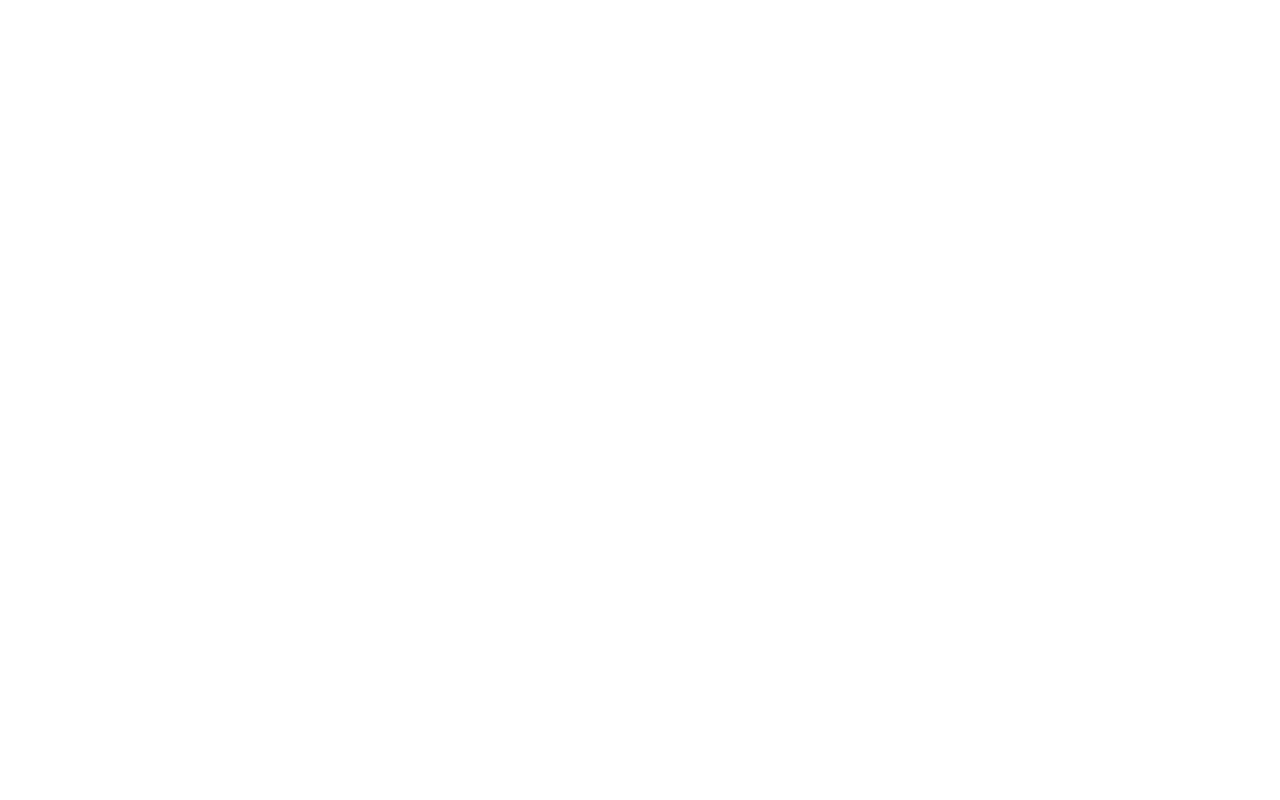
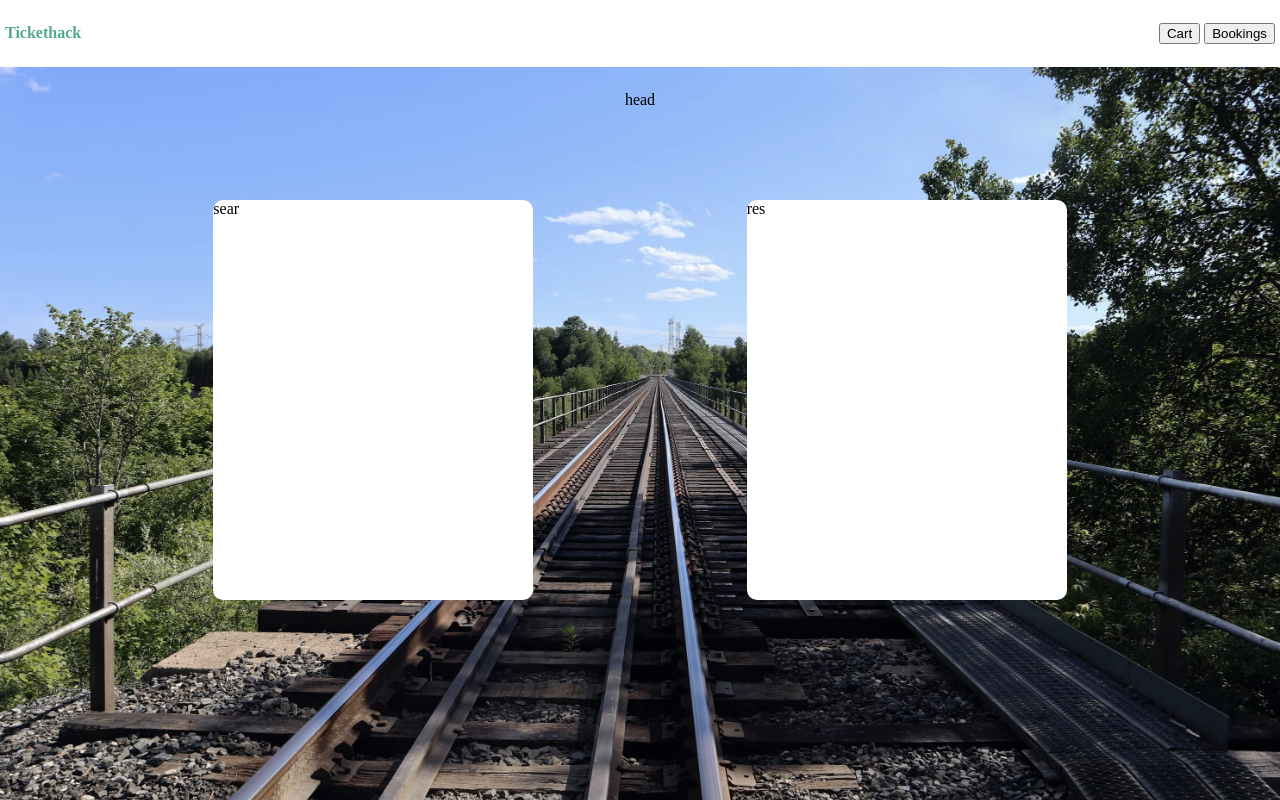
Before and after one commit to Retouched/tickethack-frontend, a plain HTML site: page index.html in a window 1280 px wide. Drawn offline with Linux system fonts and the light colour scheme.

Commit message:
midway creation home page

```diff
--- a/index.html
+++ b/index.html
@@ -3,9 +3,23 @@
 <head>
     <meta charset="UTF-8">
     <meta name="viewport" content="width=device-width, initial-scale=1.0">
-    <title>Document</title>
+    <title>Home</title>
+    <link rel="stylesheet" href="style.css" />
 </head>
 <body>
+    <div id="container">
+        <div id="navbar">
+            <p id="logoContainer">Tickethack</p>
+            <div id="navButtons">
+                <button>Cart</button>
+                <button>Bookings</button>
+            </div>
+        </div>
+        <div id="header">head</div>
+        <div id="searchCard">sear</div>
+        <div id="resultCard">res</div>
+    </div>
 
+    <script src="script.js"></script>
 </body>
 </html>
--- /dev/null
+++ b/style.css
@@ -0,0 +1,62 @@
+body {
+    background-color: #ffffff;
+    margin: 0;
+  }
+
+#container {
+    height: 100vh;
+    width: 100vw;
+    display: grid;
+    grid-template-rows: repeat(12, 1fr);
+    grid-template-columns: repeat(12, 1fr);
+    background-image: url("./images/background.jpg");
+    background-size: cover;
+}
+  #navbar {
+    grid-row-start: 1;
+    grid-row-end: 2;
+    grid-column-start: 1;
+    grid-column-end: 13;
+    display: flex;
+    justify-content: space-around;
+    align-items: center;
+    background-color:white;
+    justify-content: start;
+  }
+#header{
+    grid-row-start: 2;
+    grid-row-end: 3;
+    grid-column-start: 1;
+    grid-column-end: 13;
+    display: flex;
+    justify-content: space-around;
+    align-items: center;
+}
+#searchCard{
+    grid-row-start: 4;
+    grid-row-end: 10;
+    grid-column-start: 3;
+    grid-column-end: 6;
+    background-color: #ffffff;
+    border-radius: 10px;
+
+}
+#resultCard{
+    grid-row-start: 4;
+    grid-row-end: 10;
+    grid-column-start: 8;
+    grid-column-end: 11;
+    background-color: #ffffff;
+    border-radius: 10px;
+}
+#logoContainer{
+    display:flex;
+    align-content: start;
+    margin-left: 5px;
+    color: #50A990;
+    font-weight: bolder;
+}
+#navButtons{
+    margin-left: auto;
+    margin-right: 5px;
+}
```
Also changed, not shown: images/background.jpg (added), images/notfound.png (added), images/train.png (added), script.js (added).
